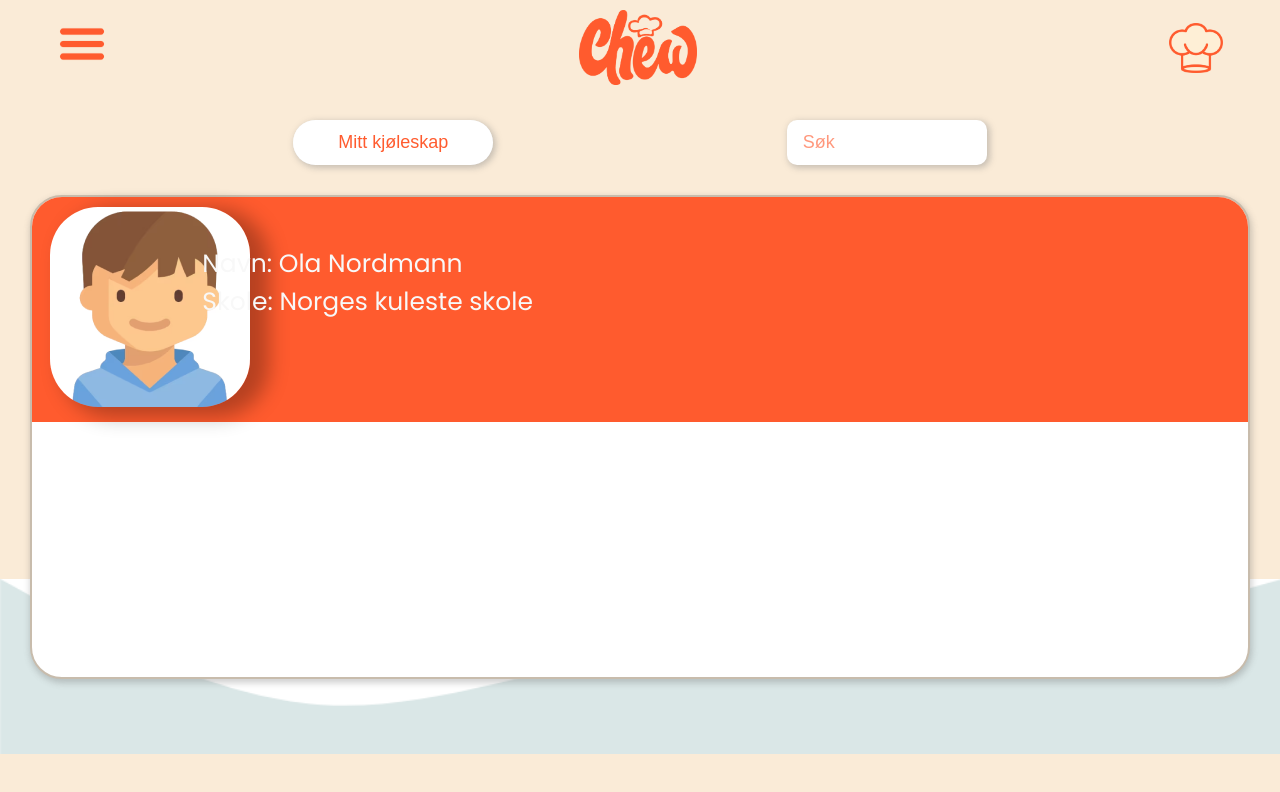
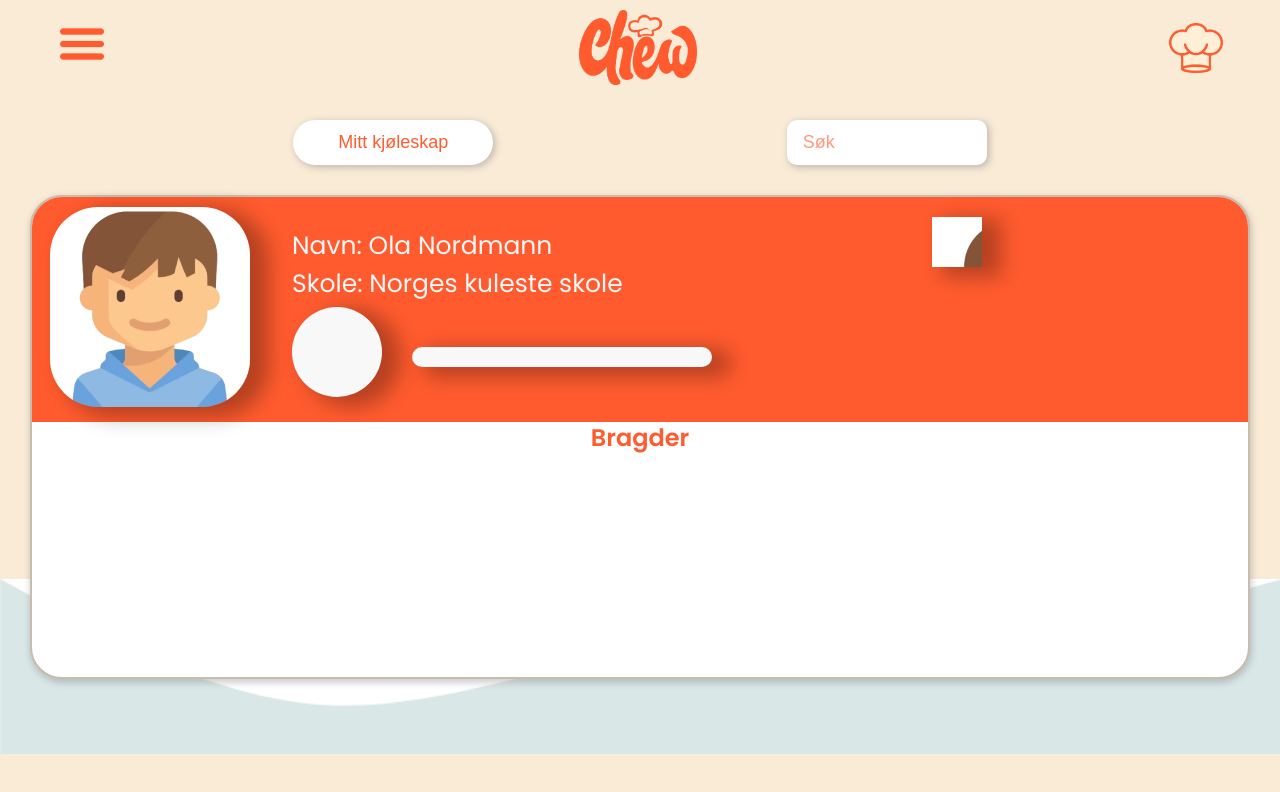
Before and after one commit to HauVu94/Chew, a React (Create React App) app in the folder Frontend/chew-project/: page /ProfilePage in a window 1280 px wide. Shown: the top 792 px of the page. Built offline with nearby package versions, Linux system fonts and the light colour scheme; the HTML template or start-up script is replaced by a standard one.

Commit message:
Profil begynt med xp system

```diff
--- a/Frontend/chew-project/src/pages/ProfilePage.tsx
+++ b/Frontend/chew-project/src/pages/ProfilePage.tsx
@@ -15,6 +15,18 @@ export const ProfilePage = () => {
                     <label>Navn: Ola Nordmann</label>
                     <label>Skole: Norges kuleste skole</label>
                 </div>
+                <div className='fremgang'></div>
+                <div className='tracker'></div>
+                <div className='bragder'>
+                    <h2>Bragder</h2>
+                    <div className='bragde-boks'>
+                        <div className='bragd-icon'></div>
+                        <div className='bragd-icon'></div>
+                        <div className='bragd-icon'></div>
+                        <div className='bragd-icon'></div>
+                        <div className='bragd-icon'></div>
+                    </div>
+                </div>
             </div>
 
             <img className="background-blue" src="../images/Dividerblue.png"></img>
--- a/Frontend/chew-project/src/styles/Profilepage.css
+++ b/Frontend/chew-project/src/styles/Profilepage.css
@@ -41,11 +41,76 @@ top: 0;
     display: flex;
     flex-direction: column;
     position: absolute;
-    top: 10%;
-    left: 14%;
+    top: 30px;
+    left: 260px;
     color: rgb(248, 248, 248);
     font-size: 25px;
 }
+
+.fremgang{
+    width: 90px;
+    height: 90px;
+    position: absolute;
+    top: 110px;
+    left: 260px;
+    background-color: rgb(248, 248, 248);
+    border: #000000 40px;
+    border-radius: 3rem;
+    box-shadow: 15px 6px 20px 4px rgba(0, 0, 0, 0.289);
+}
+
+.tracker{
+    width: 300px;
+    height: 20px;
+    position: absolute;
+    top: 150px;
+    left: 380px;
+    background-color: rgb(248, 248, 248);
+    border: #000000 40px;
+    border-radius: 3rem;
+    box-shadow: 15px 6px 20px 4px rgba(0, 0, 0, 0.289);
+}
+
+.bragde-boks{
+    width: 50px;
+    height: 50px;
+    position: absolute;
+    top: 20px;
+    left: 900px;
+    background-image: url(../../public/images/child-avatar.png);
+    background-size: 200px;
+    border: #000000 40px;
+    box-shadow: 15px 6px 20px 4px rgba(0, 0, 0, 0.289);
+}
+
+.bragd-loggetinn{
+    width: 50px;
+    height: 50px;
+    position: absolute;
+    top: 40px;
+    left: 400px;
+    background-image: url(../../public/images/child-avatar.png);
+    background-size: 200px;
+    border: #000000 40px;
+    box-shadow: 15px 6px 20px 4px rgba(0, 0, 0, 0.289);
+}
+/*Midlertidig tull til jeg får lagt inn alt jeg trenger*/
+.bragd-icon{
+    display: flex;
+    flex-direction: column;
+    position: absolute;
+    width: 50px;
+    height: 50px;
+    top: 40px;
+    left: 400px;
+    background-image: url(../../public/images/child-avatar.png);
+    background-size: 200px;
+    border: #000000 40px;
+    box-shadow: 15px 6px 20px 4px rgba(0, 0, 0, 0.289);
+}
+
+
+
 .background-blue{
     width: 100%;
 }
```
